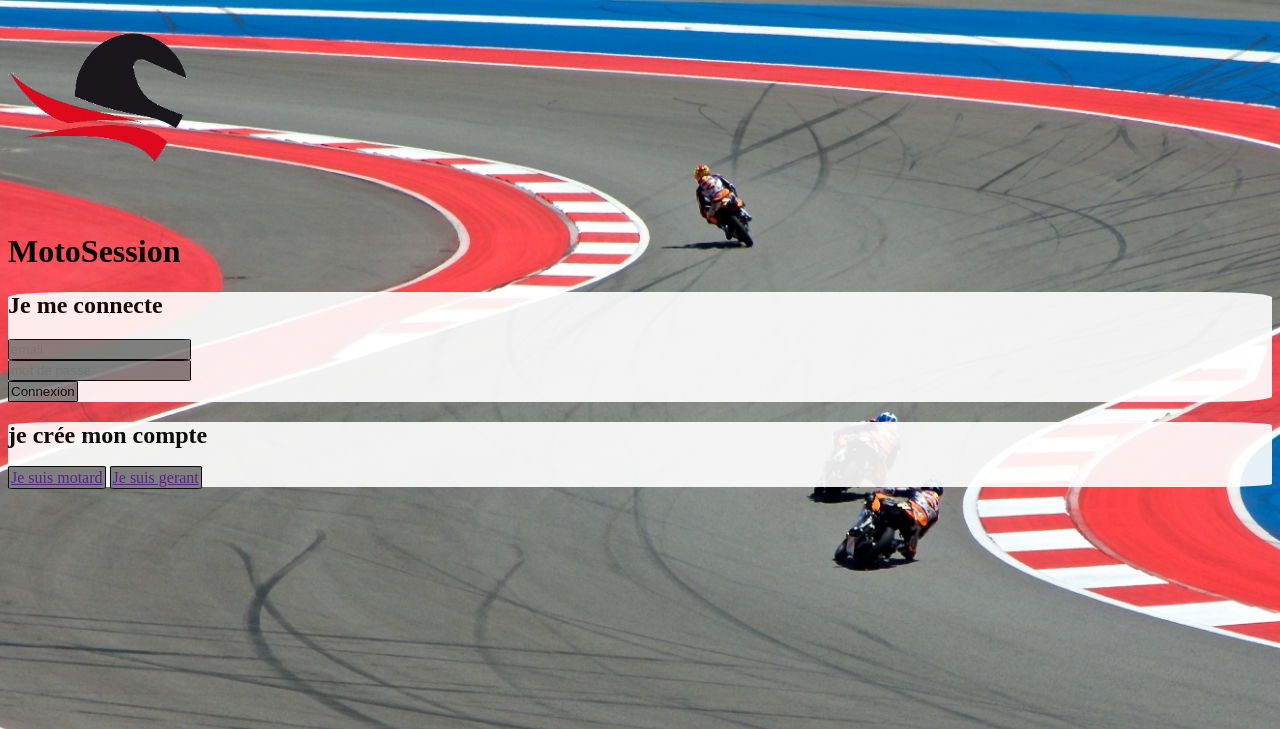
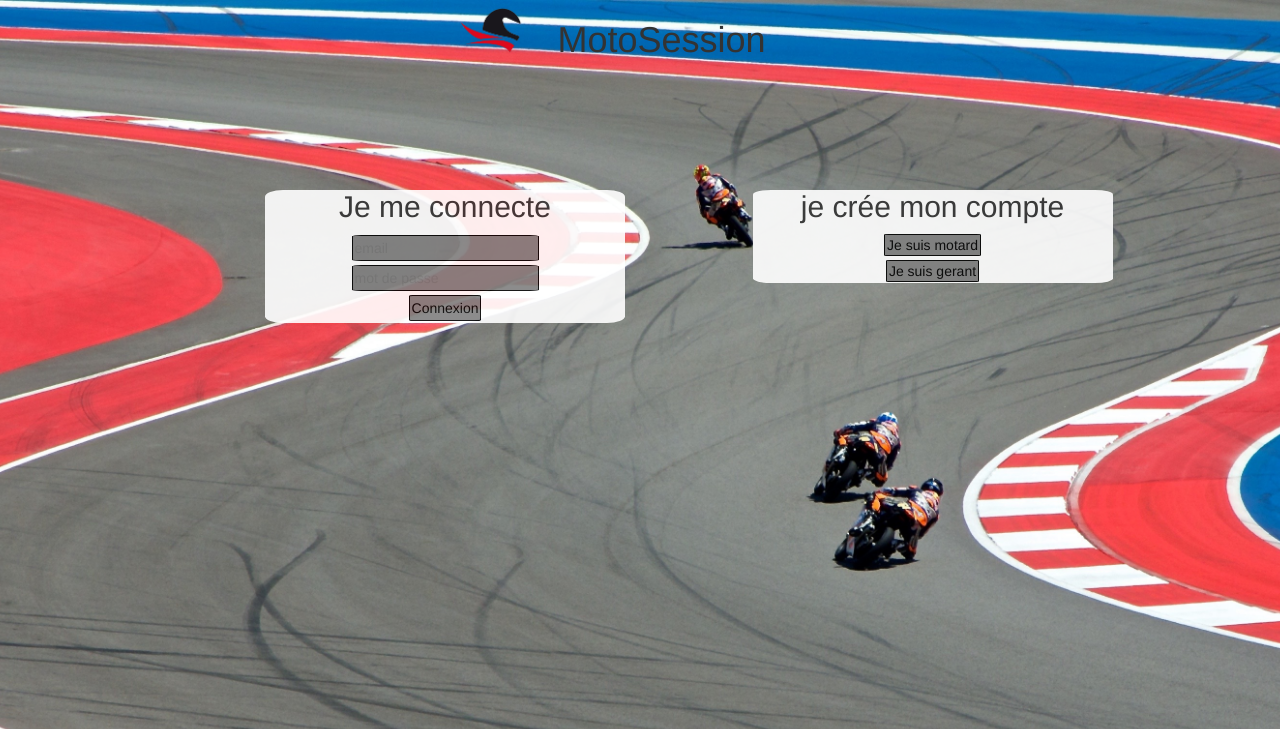
Before and after one commit to LePacko/ProgWeb, a PHP site: page / in a window 1280 px wide. Shown: the top 729 px of the page. Run offline with PHP 8.4, Linux system fonts and the light colour scheme.

Commit message:
ooooh c'est beau

```diff
--- a/Html/index.html
+++ b/Html/index.html
@@ -2,13 +2,22 @@
 <html>
 <head>
     <title>MotoSession Acceuil</title>
+    <link <link href="https://maxcdn.bootstrapcdn.com/bootstrap/3.3.7/css/bootstrap.min.css" rel="stylesheet">
+    <script src="https://code.jquery.com/jquery-1.12.4.min.js"></script>
+    <script src="https://maxcdn.bootstrapcdn.com/bootstrap/3.3.7/js/bootstrap.min.js"></script>
     <link rel="stylesheet" href="./Html/style/styleAcceuil.css" type="text/css"/>
 </head>
 <body style="background-image: url('./Html/img/background_acceuil.jpg');" >
-    <header>
-        <img src="./Html/img/logo.png"/>
-        <h1>MotoSession</h1>
+    <header class="container">
+        <div class="row">
+            <img class="col-md-offset-4 col-md-1" src="./Html/img/logo.png"/>
+            <h1 class="col-md-1">MotoSession</h1>
+        </div>
     </header>
+    <div class="container">
+        <div class="row">
+            <div class="col-md-offset-2 col-md-4">
+
                 <div id="connection" class="bulle">
                     <h2>Je me connecte</h2>
                     <form action="" method="post">
@@ -24,12 +33,23 @@
                     </form>
                 </div>
 
+            </div>
+
+            <div class=" col-md-offset-1 col-md-4">
+
                 <div id="creation compte" class="bulle">
                     <h2>je crée mon compte</h2>
+                    <div class="enterResponsesDiv">
                         <a href="" class="enterResponses">Je suis motard</a>
+                    </div>
+                    <div class="enterResponsesDiv">
                         <a href="" class="enterResponses">Je suis gerant</a>
                     </div>
+                </div>
 
+            </div>
+        </div>
+    </div>
 
 </body>
 </html>
--- a/Html/style/styleAcceuil.css
+++ b/Html/style/styleAcceuil.css
@@ -7,7 +7,9 @@ body{
     max-width: 1920px;
     max-height: 1080px;
 }
-
+header{
+    margin-bottom: 100px;
+}
 header img{
     background-repeat: no-repeat;
     background-attachment: fixed;
@@ -16,14 +18,26 @@ header img{
     max-height: 200px;
 
 }
+h2{
+   text-align: center;
+
+}
 .bulle{
     border-radius: 5%;
     background-color: white;
     opacity: 90%;
+    text-align: center;
 }
 .enterResponses{
+    color: black;
+    text-decoration: none;
+    margin: 2px;
     padding: 2px;
     background-color: grey;
     border:solid 1px black;
     border-radius: 5%;
 }
+.enterResponsesDiv{
+    margin: 2px;
+    padding: 2px;
+}
```
Also changed, not shown: Html/img/logo.jpg (deleted). Lines whose indentation alone changed are shown as unchanged.
